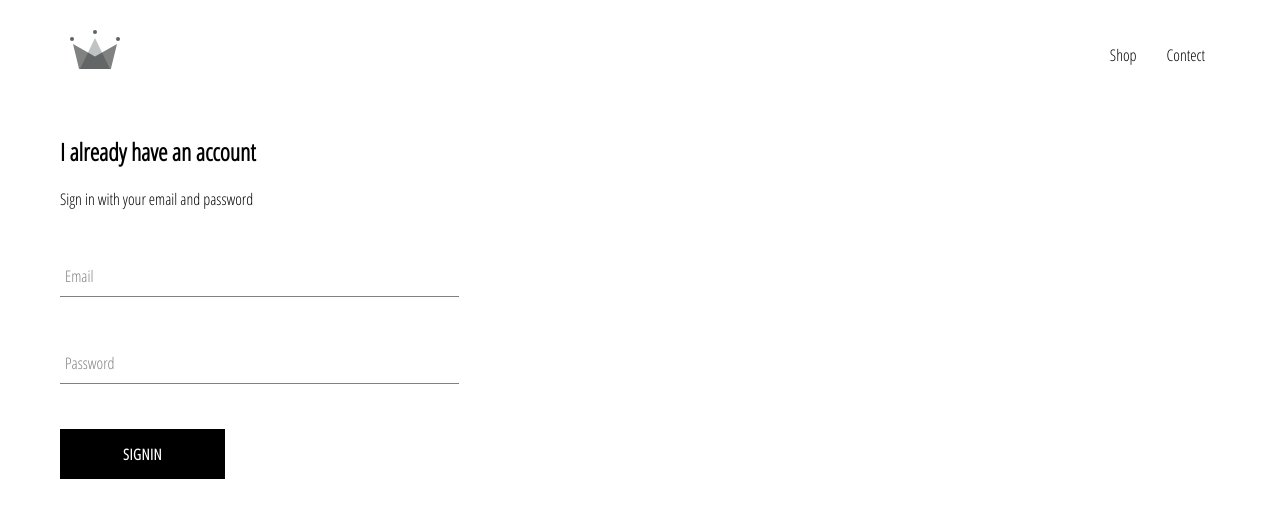
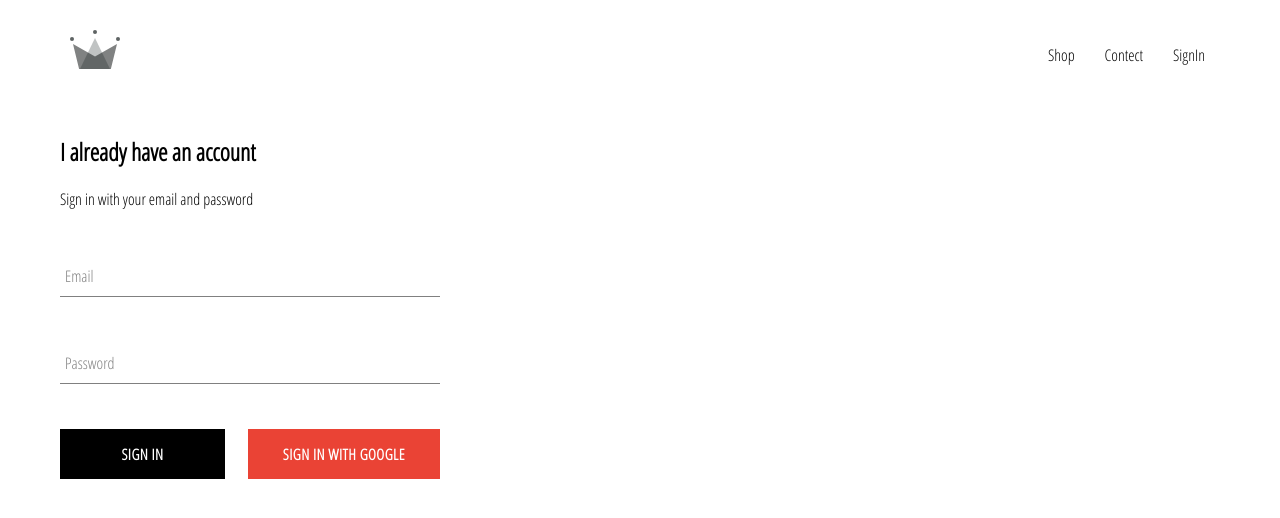
Before and after one commit to wahid14k/demo-react, a React (Create React App) app: page /signin in a window 1280 px wide. Shown: the top 518 px of the page. Built offline with nearby package versions, Linux system fonts and the light colour scheme; no server answers.

Commit message:
sign in with google done

```diff
--- a/package.json
+++ b/package.json
@@ -6,6 +6,7 @@
     "@testing-library/jest-dom": "^5.11.4",
     "@testing-library/react": "^11.1.0",
     "@testing-library/user-event": "^12.1.10",
+    "firebase": "^9.6.1",
     "node-sass": "^6.0.1",
     "react": "^17.0.2",
     "react-dom": "^17.0.2",
--- a/src/App.css
+++ b/src/App.css
@@ -8,3 +8,7 @@ a {
     text-decoration: none;
     color: black;
 }
+
+*{
+    box-sizing: border-box;
+}
--- a/src/App.js
+++ b/src/App.js
@@ -8,12 +8,36 @@ import HomePage from './pages/homepages/homepage.component'
 import ShopPage from './pages/shop/shop.component'
 import Header from './components/header/header.component'
 import SignInAndSignUpPage from './pages/sign-in-and-sign-up-page/signinandup.component'
+import {
+  onAuthStateChanged
+ } from "firebase/auth"
+import {auth} from './firebase/firebase.utils'
+class App extends React.Component {
+  constructor(){
+    super()
+    this.state = {
+      currentuser :null
+    }
+  }
 
+unsubscribefromAuth = null
 
-function App() {
+componentDidMount(){
+
+  this.unsubscribefromAuth = onAuthStateChanged(auth,(user) =>{
+    this.setState({currentuser:user})
+
+  })
+}
+
+componentWillUnmount(){
+  this.unsubscribefromAuth()
+}
+
+   render(){
      return (
        <div>
-    <Header/>
+       <Header currentuser ={this.state.currentuser}/>
        <Routes>
            <Route  path='/' element={<HomePage/>}/>
            <Route  path='/shop' element={<ShopPage/>}/>
@@ -22,5 +46,6 @@ function App() {
        </div>
      );
    }
+}
 
 export default App;
--- a/src/components/custom-button/customButton.component.jsx
+++ b/src/components/custom-button/customButton.component.jsx
@@ -1,8 +1,8 @@
 import React from 'react'
 import'./customButton.style.scss'
-const CustomButton=({children,...otherProps}) =>{
+const CustomButton=({children,isGoogleSignIn,...otherProps}) =>{
     return (
-        <button className='custom-button' {...otherProps}>
+        <button className={`${isGoogleSignIn ? 'google-sign-in ' : ''}custom-button`} {...otherProps}>
             {children}
         </button>
     )
--- a/src/components/custom-button/customButton.style.scss
+++ b/src/components/custom-button/customButton.style.scss
@@ -19,4 +19,15 @@
       color: black;
       border: 1px solid black;
     }
+    &.google-sign-in{
+      background-color: #ea4335;
+      color: #fff;
+      &:hover{
+        background-color: #4285f4;
+        border: none;
+        transition: 400ms ease-in-out;
+      }
+    }
+
+
   }
--- a/src/components/header/header.component.jsx
+++ b/src/components/header/header.component.jsx
@@ -2,9 +2,11 @@ import React from 'react'
 import {Link} from 'react-router-dom'
 import {ReactComponent as Logo} from '../../assets/crown.svg'
 import './header.style.scss'
+import {signOut} from 'firebase/auth'
+import {auth} from '../../firebase/firebase.utils'
 
+const Header =({currentuser})=>(
 
-const Header =()=>(
     <div className='header'>
     <Link className='logo-container' to ='/'>
         <Logo className='logo'/>
@@ -16,6 +18,12 @@ const Header =()=>(
     <Link className='option' to='/shop'>
         Contect
     </Link>
+ {
+     currentuser ?
+     <div className='option' onClick ={()=> signOut(auth)}>SignOut</div>
+     :
+     <Link className='option' to='/signin'>SignIn</Link>
+ }
     </div>
     </div>
 )
--- a/src/components/header/header.style.scss
+++ b/src/components/header/header.style.scss
@@ -20,6 +20,7 @@
 
       .option {
         padding: 10px 15px;
+        cursor: pointer;
       }
     }
   }
--- a/src/components/sign-in/sign-in.component.jsx
+++ b/src/components/sign-in/sign-in.component.jsx
@@ -2,6 +2,8 @@ import React from 'react'
 import './sign-in.style.scss'
 import CustomButton from '../custom-button/customButton.component'
 import FromInput from '../from-input/form-input.component'
+import { signInWithGoogle } from '../../firebase/firebase.utils'
+
 class SignIn extends React.Component{
     constructor(props){
         super(props)
@@ -12,7 +14,8 @@ class SignIn extends React.Component{
         }
     }
 
-    handleChange = event =>{
+    handleChange =async event =>{
+        event.preventDefault()
         const { value,name}=event.target
         this.setState({[name]:value})
     }
@@ -43,7 +46,10 @@ handleSubmit = event =>{
                 handleChange={this.handleChange}
                 label='Password'
                 required/>
-                <CustomButton type="submit" >signin</CustomButton>
+                <div className="buttons">
+                <CustomButton type="submit" > Sign In</CustomButton>
+                <CustomButton type="button" onClick= { signInWithGoogle} isGoogleSignIn> Sign In With Google</CustomButton>
+                </div>
             </form>
             </div>
         )
--- a/src/components/sign-in/sign-in.style.scss
+++ b/src/components/sign-in/sign-in.style.scss
@@ -1,9 +1,13 @@
 .sign-in{
-    width: 30vw;
+    width: 380px;
     display: flex;
     flex-direction: column;
 
     .title{
         margin: 10px 0s;
     }
+    .buttons{
+        display: flex;
+        justify-content: space-between;
+    }
 }
--- /dev/null
+++ b/src/firebase/firebase.utils.js
@@ -0,0 +1,22 @@
+import {initializeApp} from 'firebase/app'
+import {getFirestore } from 'firebase/firestore'
+import {getAuth,signInWithPopup,GoogleAuthProvider }from 'firebase/auth'
+
+const config = {
+    apiKey: "AIzaSyBKVkgD4XoKA7nza-UCmo5lRnnTtnNZhf8",
+    authDomain: "crwn-14k.firebaseapp.com",
+    projectId: "crwn-14k",
+    storageBucket: "crwn-14k.appspot.com",
+    messagingSenderId: "200172195445",
+    appId: "1:200172195445:web:c2d3a9864106cbb410f23c",
+    measurementId: "G-Q9TJFC0T98"
+  }
+
+const firebase = initializeApp(config)
+
+export const auth = getAuth(firebase)
+export const firestore = getFirestore()
+
+const provider = new GoogleAuthProvider()
+provider.setCustomParameters({prompt:'select_account'})
+export const signInWithGoogle = () => signInWithPopup (auth,provider)
```
Also changed, not shown: 1 other file (tests, documents, lock files or other folders). Lines whose indentation alone changed are shown as unchanged.
